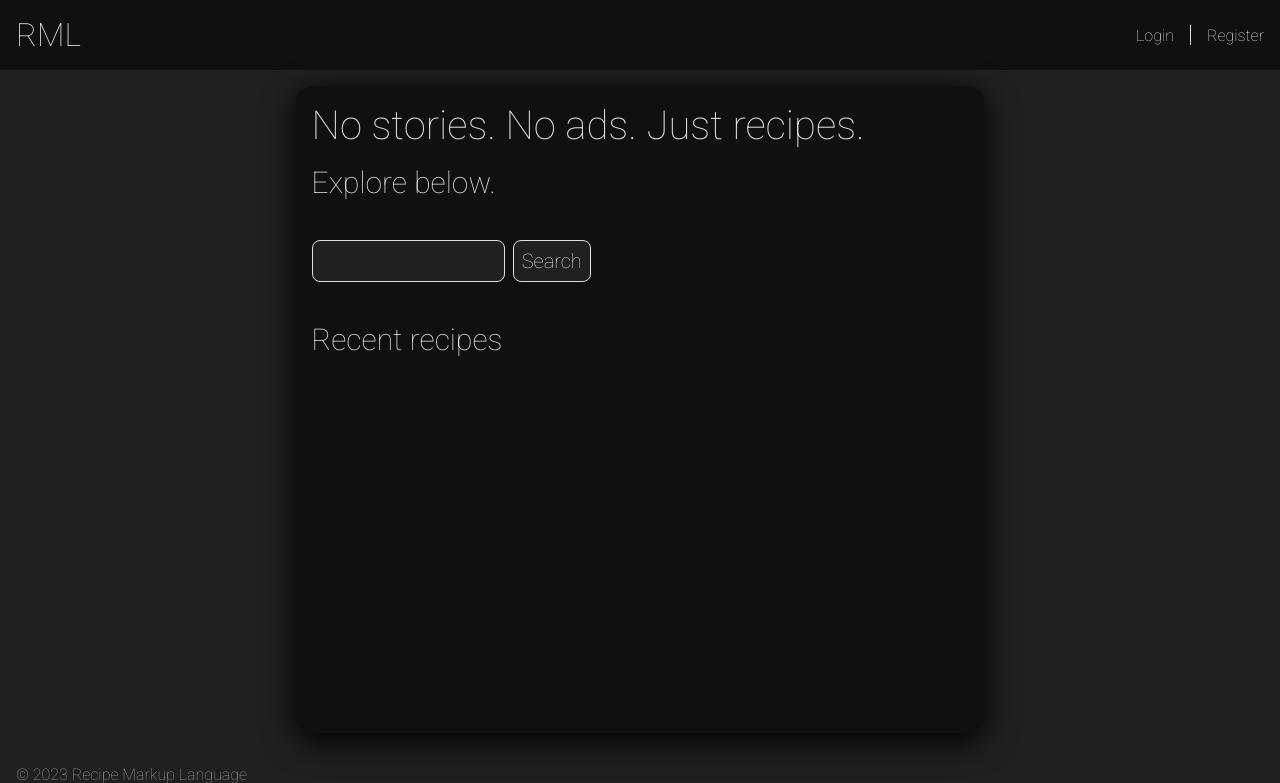
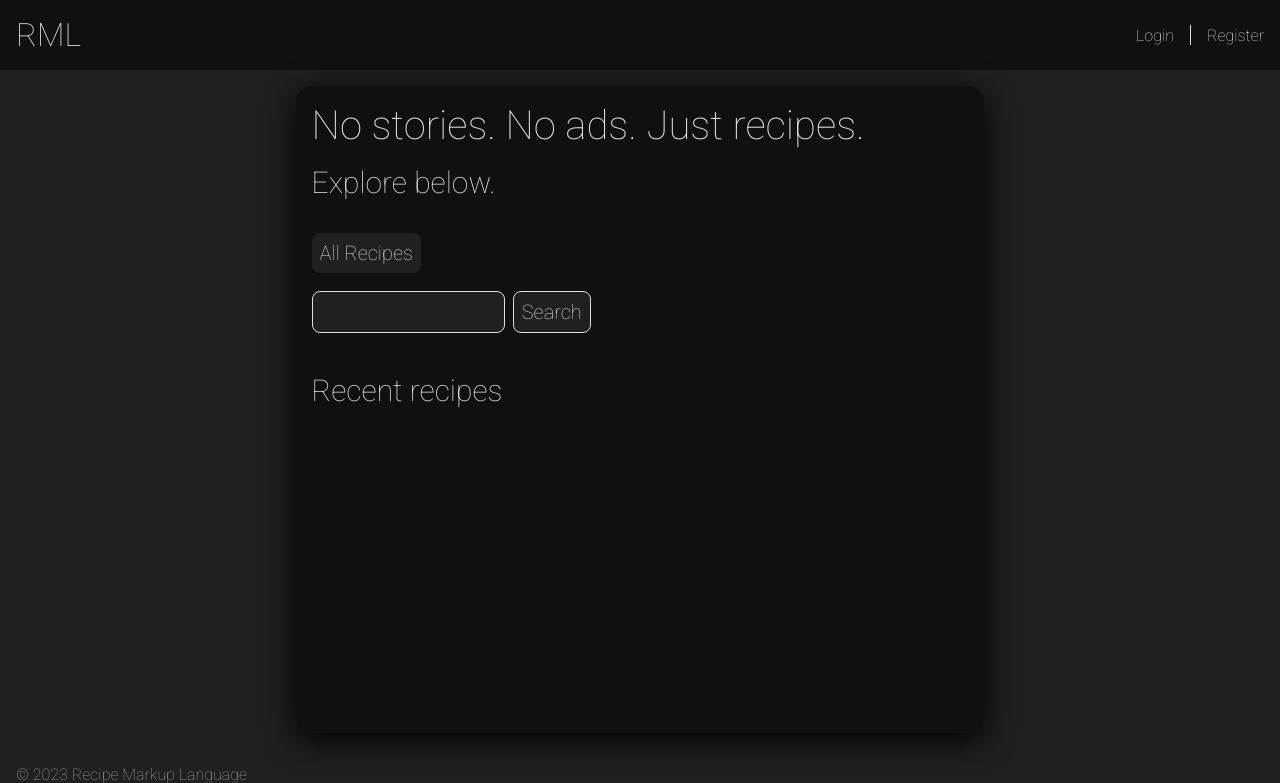
Before and after one commit to JMANN240/RML, a Flask app: page / in a window 1280 px wide. Shown: the top 783 px of the page. Run offline with Flask 3, Linux system fonts and the light colour scheme; data that the repository does not hold is empty.

Commit message:
all recvipes

```diff
--- a/main.py
+++ b/main.py
@@ -64,6 +64,15 @@ def search():
 			flash("Search term cannot be empty", 'error')
 			return redirect(url_for('index'))
 		return redirect(url_for('search', search=term))
+
+@app.route('/recipes')
+@requires_db
+def all_recipes():
+	cur = request.db.cursor()
+	res = cur.execute('SELECT * FROM recipes')
+	recipes = res.fetchall()
+
+	return render_template('all.html', recipes=recipes)
 
 @app.route('/recipe/<recipe_id>')
 @requires_db
--- a/templates/index.html
+++ b/templates/index.html
@@ -6,6 +6,9 @@
 	</h1>
 	<h2 style="margin-bottom: 2rem;">
 		Explore below.
+	</h2>
+	<h2 style="margin-bottom: 1rem;">
+		<a href="{{url_for('all_recipes')}}" class="button clickable">All Recipes</a>
 	</h2>
 	<form action="{{url_for('search')}}" method="post" style="display: flex; flex-direction: row; margin-bottom: 2rem;">
 		<input type="text" name="term" style="margin-right: 0.5rem;" required>
```
Also changed, not shown: templates/all.html (added, +9 -0 lines).
